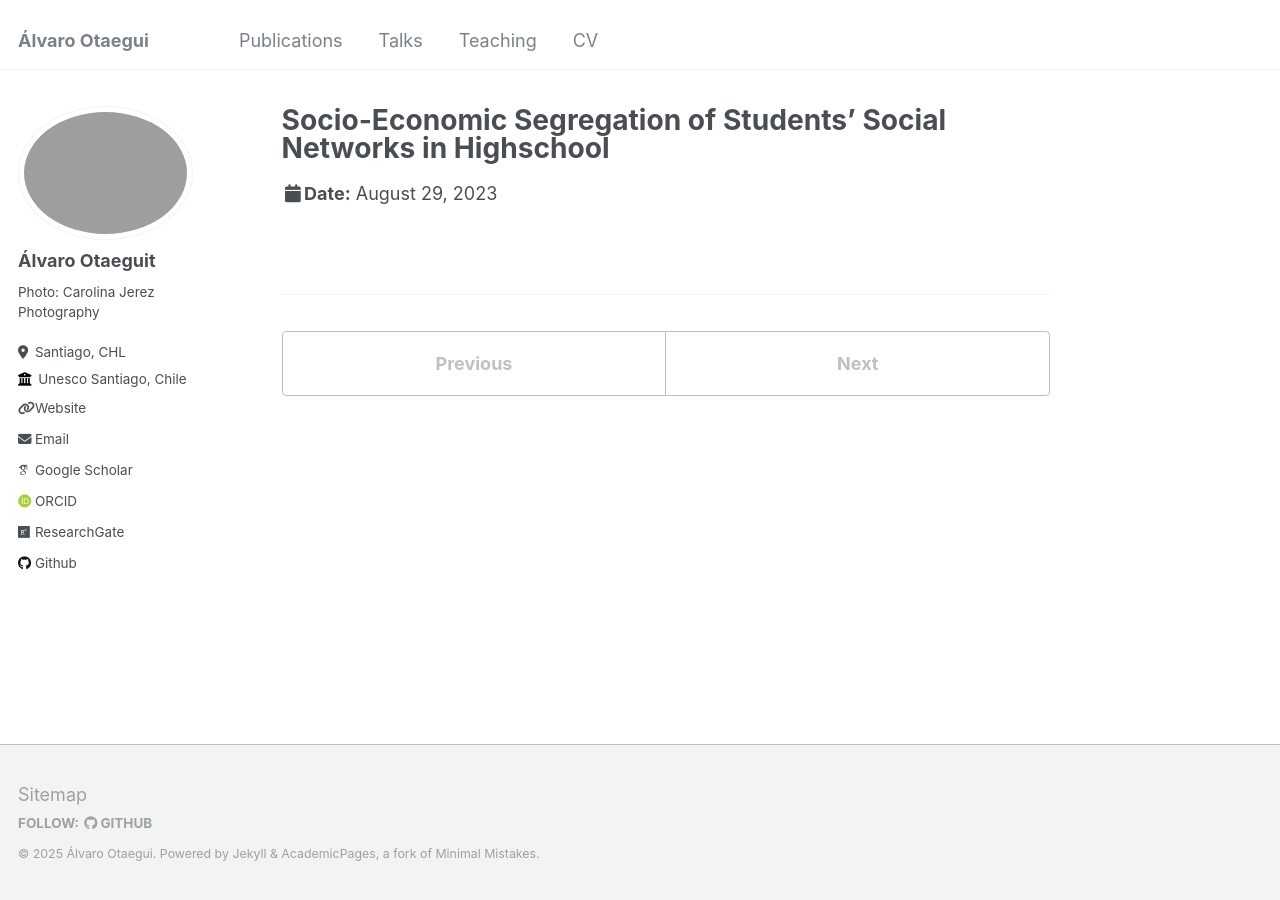
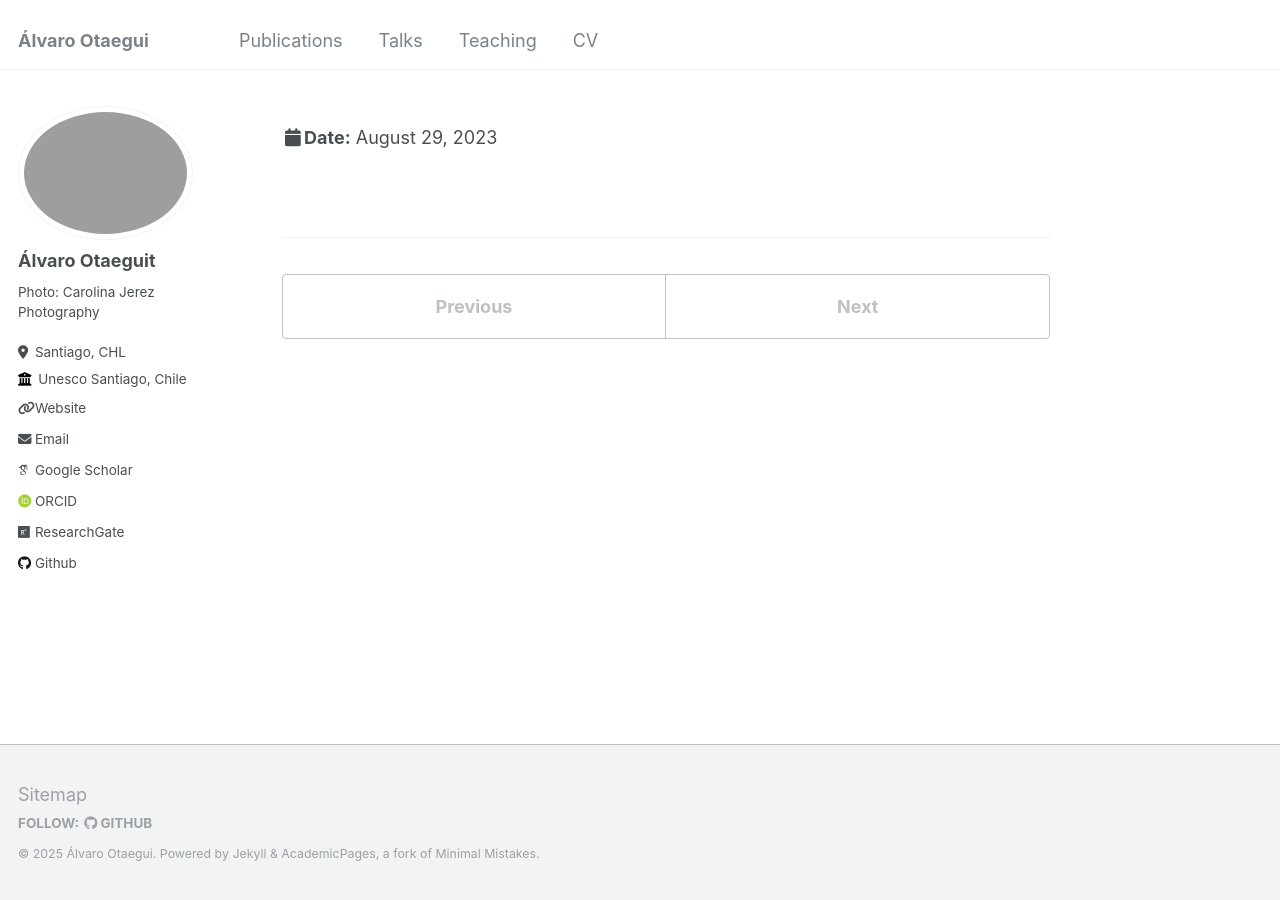
Before and after one commit to aotaeguim/aotaeguim.github.io, a Jekyll site: the page built from _talks/2023_as.md, in a window 1280 px wide. Built offline with Jekyll 4.4.1, drawn with Linux system fonts in a browser that asks for light colours; some web fonts are replaced.

Commit message:
Update 2023_as.md

```diff
--- a/_talks/2023_as.md
+++ b/_talks/2023_as.md
@@ -1,9 +1,9 @@
 ---
-title: "Socio-Economic Segregation of Students’ Social Networks in Highschool"
+title: ""
 collection: talks
 type: "Conference Talk"
-permalink: /talks/2023_as
-venue: "Knowledge Societies – 4th Conference of the Academy of Sociology."
+permalink: /talks/
+venue: ""
 date: 2023-08-29
-location: "Bern, CH"
+location: ", CHL"
 ---
```
